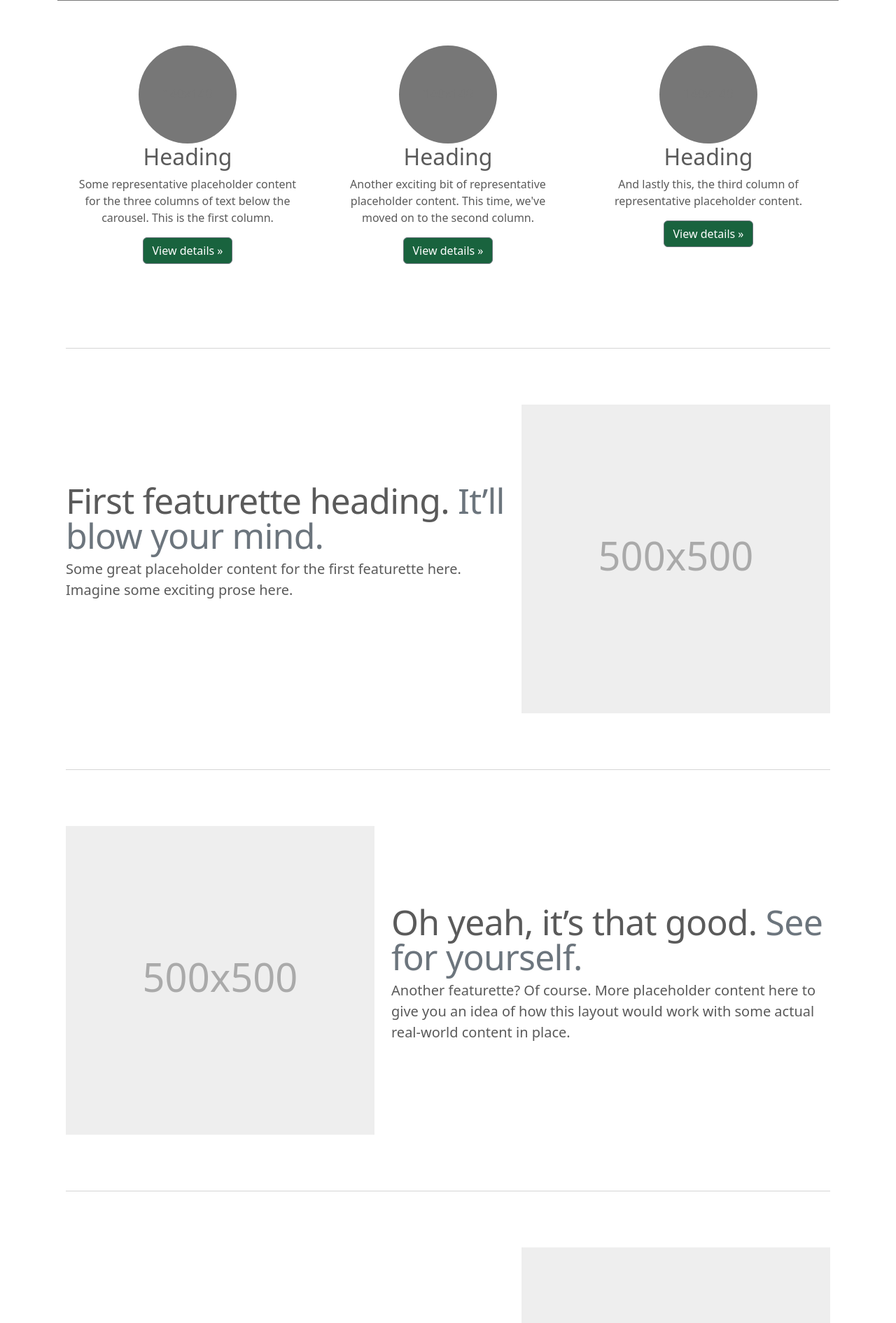
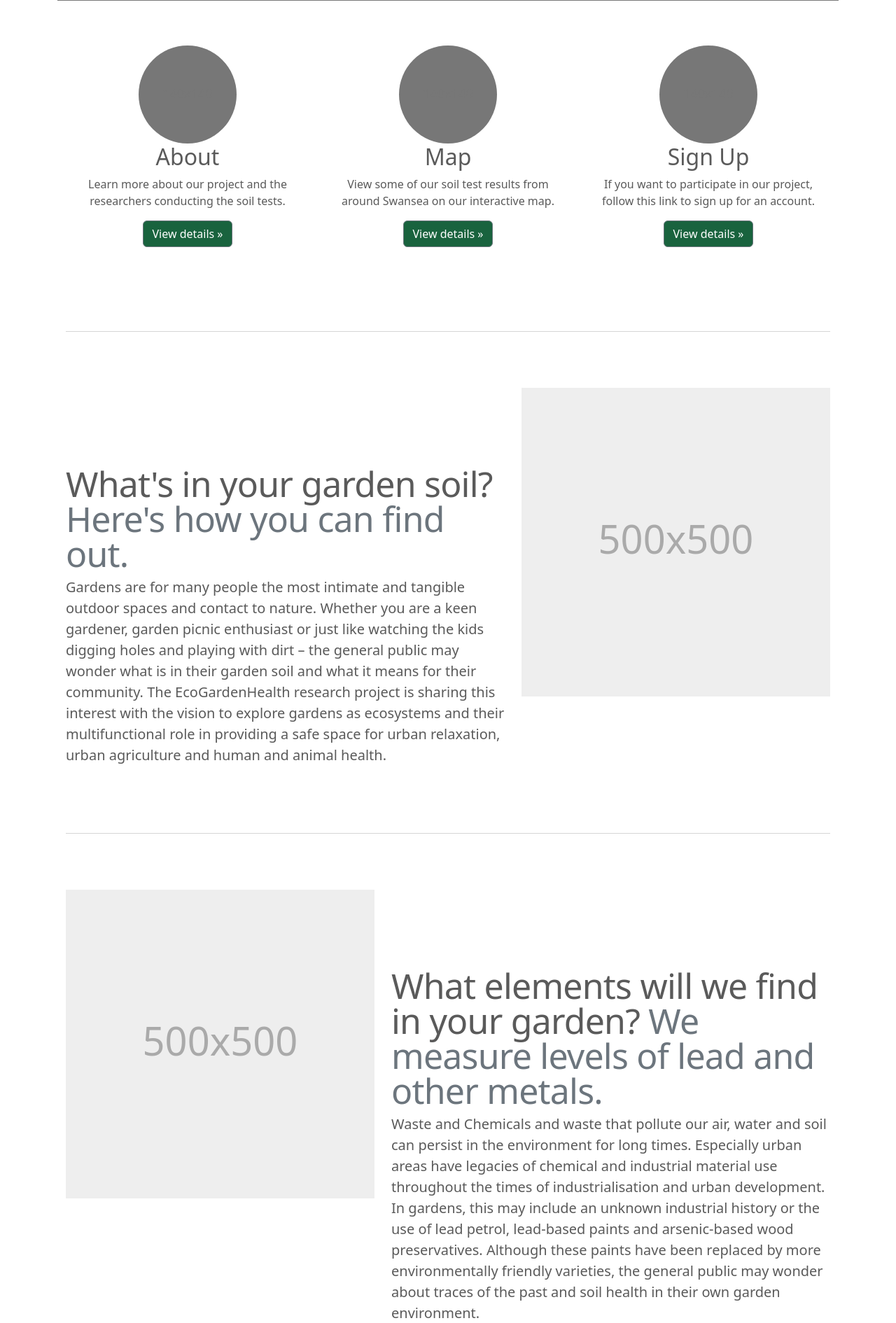
Before and after one commit to allie-codes/dissertation, a Django app: page / in a window 1280 px wide. Shown: the part 583-2473 px from the top of the page at 70% size. Run offline with Django 4.2, Linux system fonts and the light colour scheme; some libraries are stand-ins or nearby versions.

Commit message:
fixed address bugs, added validation errors, added text to home and about pages

```diff
--- a/participants/views.py
+++ b/participants/views.py
@@ -18,7 +18,7 @@ class ParticipantFormView(LoginRequiredMixin, CreateView):
 
     def form_valid(self, form):
         form.instance.user = self.request.user
-        #form.instance.soil_sample_label = secrets.token_hex(nbytes=4).upper()
+        form.instance.soil_sample_label = secrets.token_hex(nbytes=4).upper()
         form.instance.sample_label = uuid.uuid4()
         return super().form_valid(form)
 
--- a/templates/account/signup.html
+++ b/templates/account/signup.html
@@ -9,6 +9,7 @@
 <form method="post">
     {% csrf_token %}
     {{ form|crispy }}
-    <button type="submit">{% trans "Sign Up" %}</button>
+    <br>
+    <button class="btn btn-success" type="submit">{% trans "Sign Up" %}</button>
 </form>
 {% endblock content %}
--- a/templates/home.html
+++ b/templates/home.html
@@ -136,23 +136,23 @@
     <div class="col-lg-4">
       <svg class="bd-placeholder-img rounded-circle" width="140" height="140" xmlns="http://www.w3.org/2000/svg" role="img" aria-label="Placeholder: 140x140" preserveAspectRatio="xMidYMid slice" focusable="false"><title>Placeholder</title><rect width="100%" height="100%" fill="#777"/><text x="50%" y="50%" fill="#777" dy=".3em">140x140</text></svg>
 
-      <h2 class="fw-normal">Heading</h2>
-      <p>Some representative placeholder content for the three columns of text below the carousel. This is the first column.</p>
-      <p><a class="btn btn-secondary" style="background-color: #19633e" href="#">View details &raquo;</a></p>
+      <h2 class="fw-normal">About</h2>
+      <p>Learn more about our project and the researchers conducting the soil tests.</p>
+      <p><a class="btn btn-secondary" style="background-color: #19633e" href="about">View details &raquo;</a></p>
     </div><!-- /.col-lg-4 -->
     <div class="col-lg-4">
       <svg class="bd-placeholder-img rounded-circle" width="140" height="140" xmlns="http://www.w3.org/2000/svg" role="img" aria-label="Placeholder: 140x140" preserveAspectRatio="xMidYMid slice" focusable="false"><title>Placeholder</title><rect width="100%" height="100%" fill="#777"/><text x="50%" y="50%" fill="#777" dy=".3em">140x140</text></svg>
 
-      <h2 class="fw-normal">Heading</h2>
-      <p>Another exciting bit of representative placeholder content. This time, we've moved on to the second column.</p>
-      <p><a class="btn btn-secondary" style="background-color: #19633e" href="#">View details &raquo;</a></p>
+      <h2 class="fw-normal">Map</h2>
+      <p>View some of our soil test results from around Swansea on our interactive map.</p>
+      <p><a class="btn btn-secondary" style="background-color: #19633e" href="map">View details &raquo;</a></p>
     </div><!-- /.col-lg-4 -->
     <div class="col-lg-4">
       <svg class="bd-placeholder-img rounded-circle" width="140" height="140" xmlns="http://www.w3.org/2000/svg" role="img" aria-label="Placeholder: 140x140" preserveAspectRatio="xMidYMid slice" focusable="false"><title>Placeholder</title><rect width="100%" height="100%" fill="#777"/><text x="50%" y="50%" fill="#777" dy=".3em">140x140</text></svg>
 
-      <h2 class="fw-normal">Heading</h2>
-      <p>And lastly this, the third column of representative placeholder content.</p>
-      <p><a class="btn btn-secondary" style="background-color: #19633e" href="#">View details &raquo;</a></p>
+      <h2 class="fw-normal">Sign Up</h2>
+      <p>If you want to participate in our project, follow this link to sign up for an account.</p>
+      <p><a class="btn btn-secondary" style="background-color: #19633e" href="{% url 'account_signup' %}">View details &raquo;</a></p>
     </div><!-- /.col-lg-4 -->
   </div><!-- /.row -->
 
@@ -163,8 +163,8 @@
 
   <div class="row featurette">
     <div class="col-md-7">
-      <h2 class="featurette-heading fw-normal lh-1">First featurette heading. <span class="text-muted">It’ll blow your mind.</span></h2>
-      <p class="lead">Some great placeholder content for the first featurette here. Imagine some exciting prose here.</p>
+      <h2 class="featurette-heading fw-normal lh-1">What's in your garden soil? <span class="text-muted">Here's how you can find out.</span></h2>
+      <p class="lead">Gardens are for many people the most intimate and tangible outdoor spaces and contact to nature. Whether you are a keen gardener, garden picnic enthusiast or just like watching the kids digging holes and playing with dirt – the general public may wonder what is in their garden soil and what it means for their community. The EcoGardenHealth research project is sharing this interest with the vision to explore gardens as ecosystems and their multifunctional role in providing a safe space for urban relaxation, urban agriculture and human and animal health.</p>
     </div>
     <div class="col-md-5">
       <svg class="bd-placeholder-img bd-placeholder-img-lg featurette-image img-fluid mx-auto" width="500" height="500" xmlns="http://www.w3.org/2000/svg" role="img" aria-label="Placeholder: 500x500" preserveAspectRatio="xMidYMid slice" focusable="false"><title>Placeholder</title><rect width="100%" height="100%" fill="#eee"/><text x="50%" y="50%" fill="#aaa" dy=".3em">500x500</text></svg>
@@ -176,8 +176,8 @@
 
   <div class="row featurette">
     <div class="col-md-7 order-md-2">
-      <h2 class="featurette-heading fw-normal lh-1">Oh yeah, it’s that good. <span class="text-muted">See for yourself.</span></h2>
-      <p class="lead">Another featurette? Of course. More placeholder content here to give you an idea of how this layout would work with some actual real-world content in place.</p>
+      <h2 class="featurette-heading fw-normal lh-1">What elements will we find in your garden? <span class="text-muted">We measure levels of lead and other metals.</span></h2>
+      <p class="lead">Waste and Chemicals and waste that pollute our air, water and soil can persist in the environment for long times. Especially urban areas have legacies of chemical and industrial material use throughout the times of industrialisation and urban development. In gardens, this may include an unknown industrial history or the use of lead petrol, lead-based paints and arsenic-based wood preservatives. Although these paints have been replaced by more environmentally friendly varieties, the general public may wonder about traces of the past and soil health in their own garden environment.</p>
     </div>
     <div class="col-md-5 order-md-1">
       <svg class="bd-placeholder-img bd-placeholder-img-lg featurette-image img-fluid mx-auto" width="500" height="500" xmlns="http://www.w3.org/2000/svg" role="img" aria-label="Placeholder: 500x500" preserveAspectRatio="xMidYMid slice" focusable="false"><title>Placeholder</title><rect width="100%" height="100%" fill="#eee"/><text x="50%" y="50%" fill="#aaa" dy=".3em">500x500</text></svg>
@@ -189,8 +189,8 @@
 
   <div class="row featurette">
     <div class="col-md-7">
-      <h2 class="featurette-heading fw-normal lh-1">And lastly, this one. <span class="text-muted">Checkmate.</span></h2>
-      <p class="lead">And yes, this is the last block of representative placeholder content. Again, not really intended to be actually read, simply here to give you a better view of what this would look like with some actual content. Your content.</p>
+      <h2 class="featurette-heading fw-normal lh-1">What will we do with the results? <span class="text-muted">We aim to better understand the soil quality of Swansea.</span></h2>
+      <p class="lead">We measure a series of nutrients and potential contaminants (such as heavy metals), with the aim of firstly mapping their distribution across gardens in Swansea. Later, we hope to link this with garden food chains and measures of ecological health. We also aim to find out more what people are growing in their gardens to better understand the multifunctional role of garden ecosystems and their importance for urban food production and their benefit to human and animal health and biodiversity.</p>
     </div>
     <div class="col-md-5">
       <svg class="bd-placeholder-img bd-placeholder-img-lg featurette-image img-fluid mx-auto" width="500" height="500" xmlns="http://www.w3.org/2000/svg" role="img" aria-label="Placeholder: 500x500" preserveAspectRatio="xMidYMid slice" focusable="false"><title>Placeholder</title><rect width="100%" height="100%" fill="#eee"/><text x="50%" y="50%" fill="#aaa" dy=".3em">500x500</text></svg>
--- a/templates/participate_success.html
+++ b/templates/participate_success.html
@@ -2,7 +2,7 @@
 
 {% load i18n %}
 
-{% block title %}{% blocktrans %}Success!{% endblock title %}
+{% block title %}{% blocktrans %}Success!{% endblocktrans %}{% endblock title %}
 
 {% block content %}
 <h2>{% blocktrans %}You have successfully submitted your participation form!{% endblocktrans %}</h2>
@@ -10,5 +10,5 @@
 <p>{% blocktrans %}This is your unique soil sample label number:{% endblocktrans %}</p>
 <h1>{{ participant_id }}</h1>
 <p>{% blocktrans %}Please write it on all of your soil sample bags before delivering or posting them to the university.{% endblocktrans %}</p>
-<p>{% blocktrans %}For more information on how to submit your soil sample, please visit our <a href="{% url 'instructions' %}">instructions</a> page.{% endblocktrans %}</p>
+<p>{% blocktrans %}For more information on how to submit your soil sample, please visit our {% endblocktrans %}<a href="{% url 'instructions' %}">{% blocktrans %}instructions</a> page.{% endblocktrans %}</p>
 {% endblock content %}
```
Also changed, not shown: map/admin.py (+10 -0 lines), participants/forms.py (+10 -0 lines), templates/about.html (+6 -9 lines).
